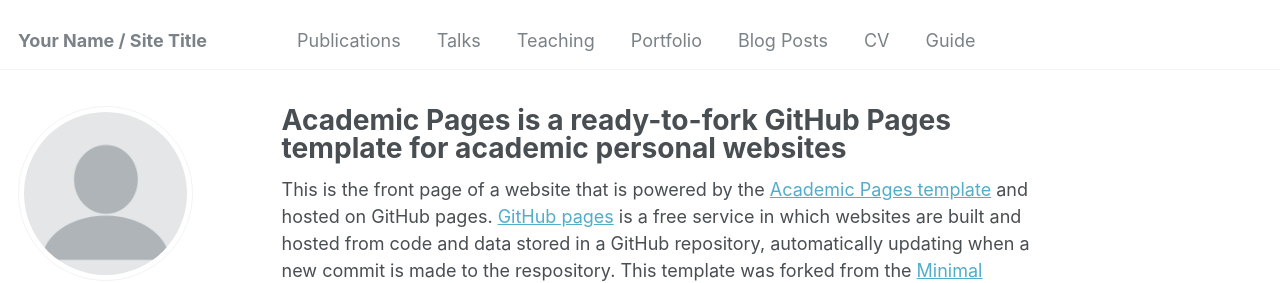
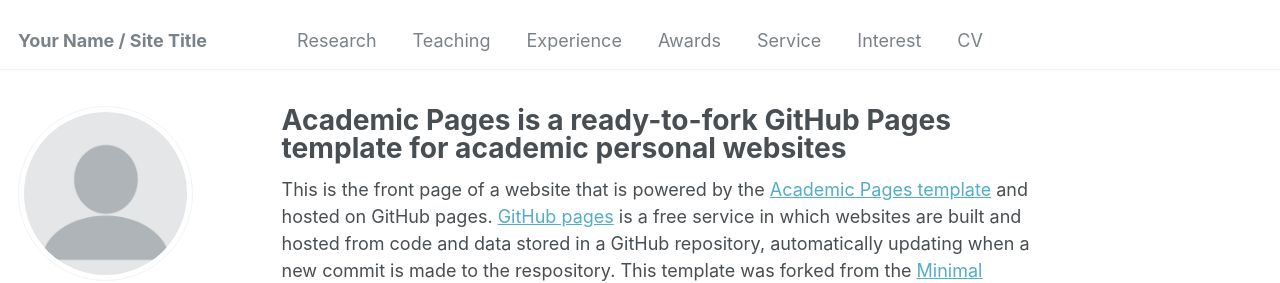
Before and after one commit to Judydy0417/taolis.io, a Jekyll site: the page built from _pages/about.md, in a window 1280 px wide. Shown: the top 283 px of the page. Built offline with Jekyll 4.4.1, drawn with Linux system fonts in a browser that asks for light colours; some web fonts are replaced; part of the change alters nothing that is shown.

Commit message:
Update navigation.yml

```diff
--- a/_data/navigation.yml
+++ b/_data/navigation.yml
@@ -1,27 +1,23 @@
-# The following is the order of the links in the header of the website.
-#
-# Changing the order here will adjust the order and you can also add additional
-# links. Removing a link prevents it from showing in the header, but does not
-# prevent it from being included in the site.
-
+# main links links
 main:
-  - title: "Publications"
+  - title: "Research"
     url: /publications/
 
-  - title: "Talks"
+  - title: "Teaching"
+    url: /markdown/
+
+  - title: "Experience"
     url: /talks/
 
-  - title: "Teaching"
+  - title: "Awards"
+    url: /portfolio/
+
+  - title: "Service"
     url: /teaching/
 
-  - title: "Portfolio"
-    url: /portfolio/
-
-  - title: "Blog Posts"
+  - title: "Interest"
     url: /year-archive/
 
   - title: "CV"
-    url: /cv/
-
-  - title: "Guide"
-    url: /markdown/
+    url: https://www.scu.edu/media/leavey-school-of-business/isa/CV_Tao-Li_2024_Mar_homepage.pdf
+    external: true
```
